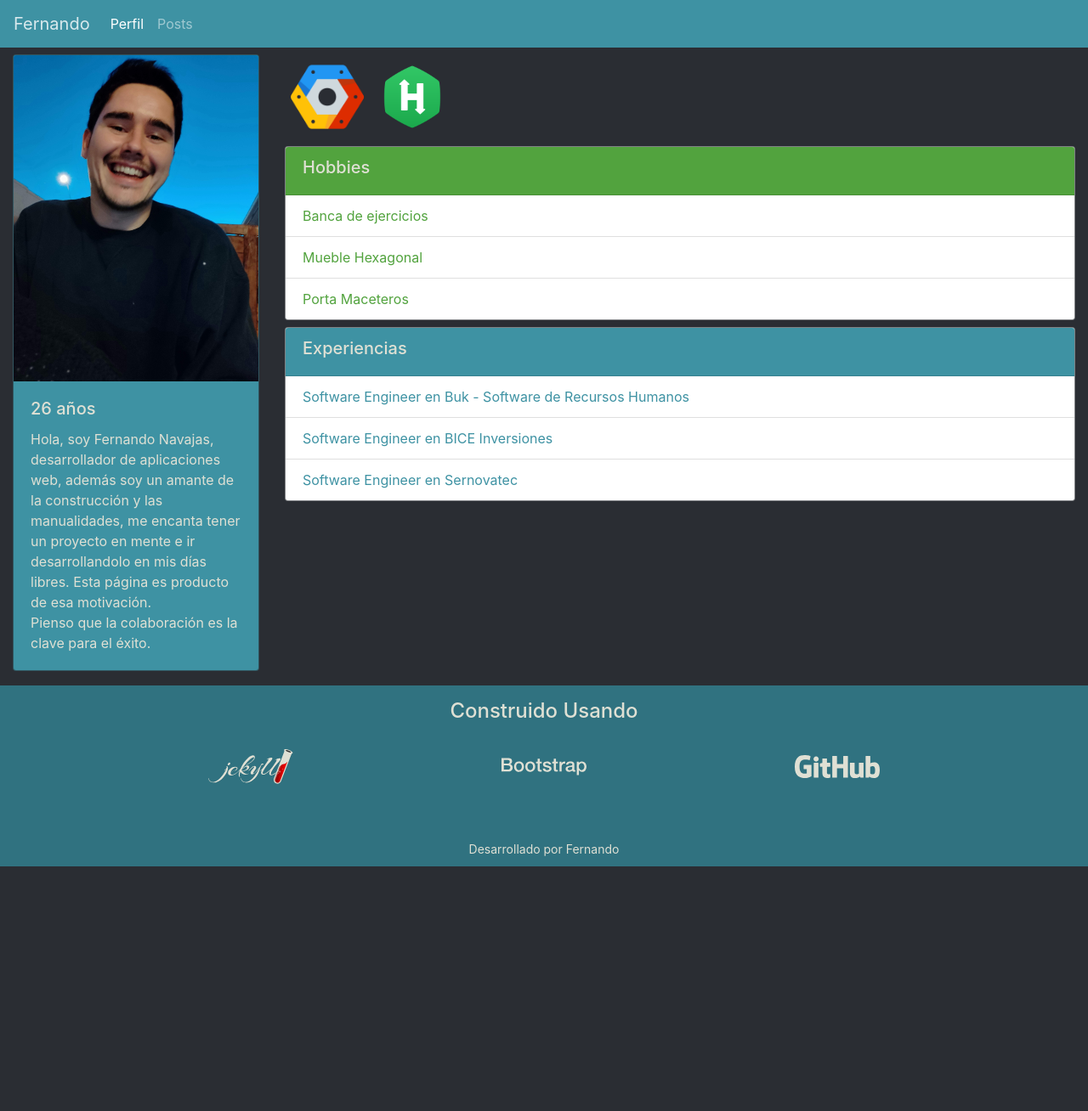
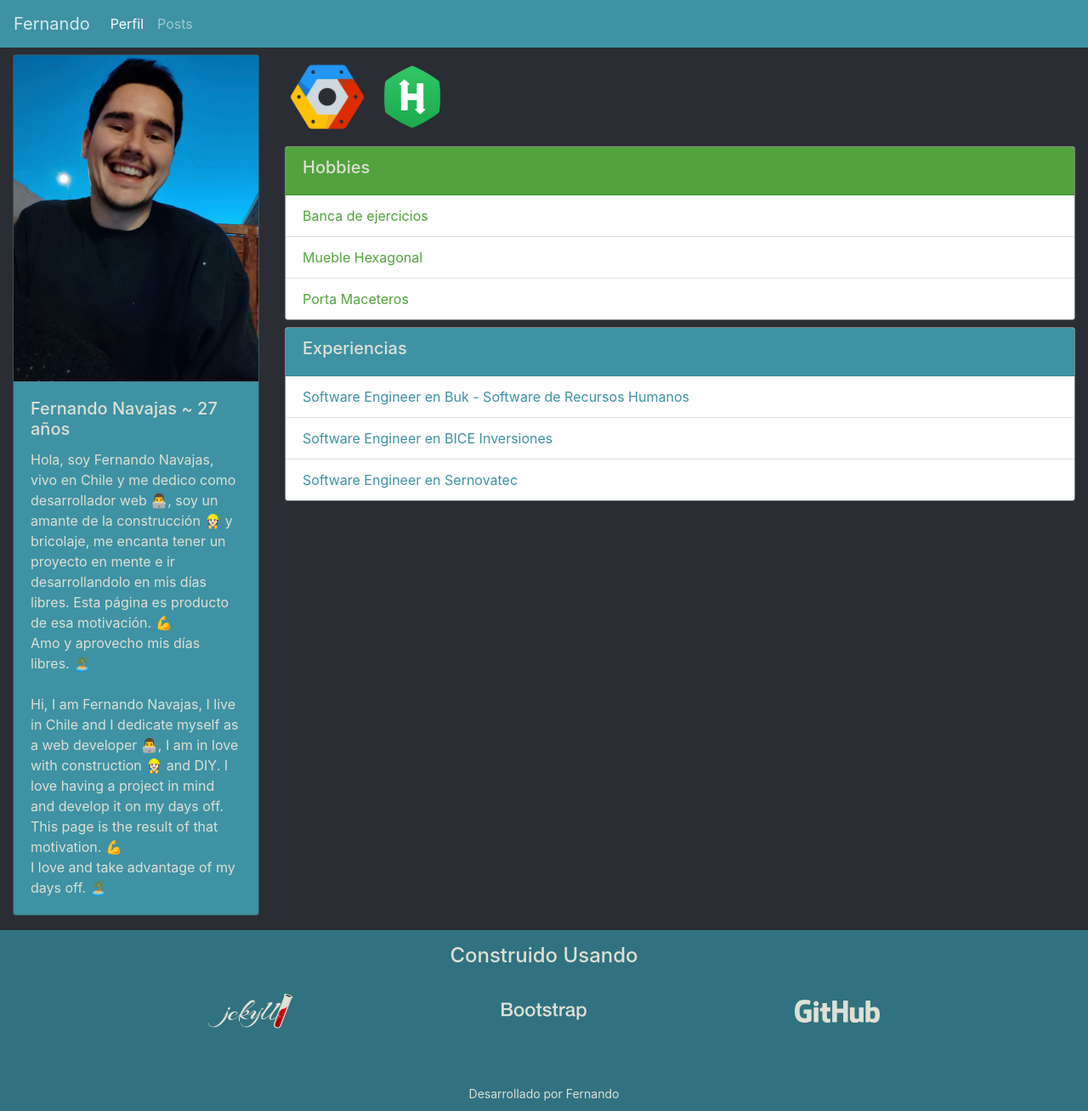
Before and after one commit to fernandonavajas/my-blog, a Jekyll site: the page built from index.html, in a window 1280 px wide. Shown: the whole page at 85% size. Built offline with Jekyll 4.4.1, drawn with Linux system fonts in a browser that asks for light colours; before the commit the page ends 1020 px from its top, so only the background shows below that.

Commit message:
feat: añadir lore en ingles

```diff
--- a/_includes/profile-info.html
+++ b/_includes/profile-info.html
@@ -1,14 +1,21 @@
 <div class="card card-profile">
   <img class="card-img-top" src="assets/images/foto-perfil.jpg" alt="Perfil">
     <div class="card-body">
-      <h5 class="card-title">26 años</h5>
-      <p class="card-text"> Hola, soy Fernando Navajas,
-        desarrollador de aplicaciones web, además soy un
-        amante de la construcción y las manualidades, me encanta tener un proyecto
+      <h5 class="card-title">Fernando Navajas ~ 27 años</h5>
+      <p class="card-text"> Hola, soy Fernando Navajas, vivo en Chile y me dedico como
+        desarrollador web 👨‍💻, soy un
+        amante de la construcción 👷🏻 y bricolaje, me encanta tener un proyecto
         en mente e ir desarrollandolo en mis días libres. Esta página
-        es producto de esa motivación.
+        es producto de esa motivación. 💪
         <br>
-        Pienso que la colaboración es la clave para el éxito.
+        Amo y aprovecho mis días libres. 🏝️
+        <br>
+        <br>
+        Hi, I am Fernando Navajas, I live in Chile and I dedicate myself as a web developer 👨‍💻,
+        I am in love with construction 👷🏻 and DIY. I love having a project
+        in mind and develop it on my days off. This page is the result of that motivation. 💪
+        <br>
+        I love and take advantage of my days off. 🏝️
       </p>
     </div>
   </div>
```
